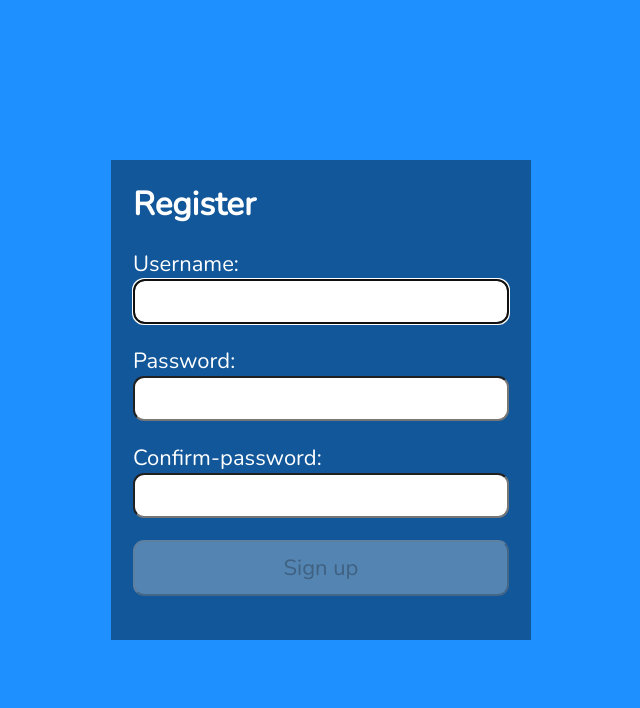
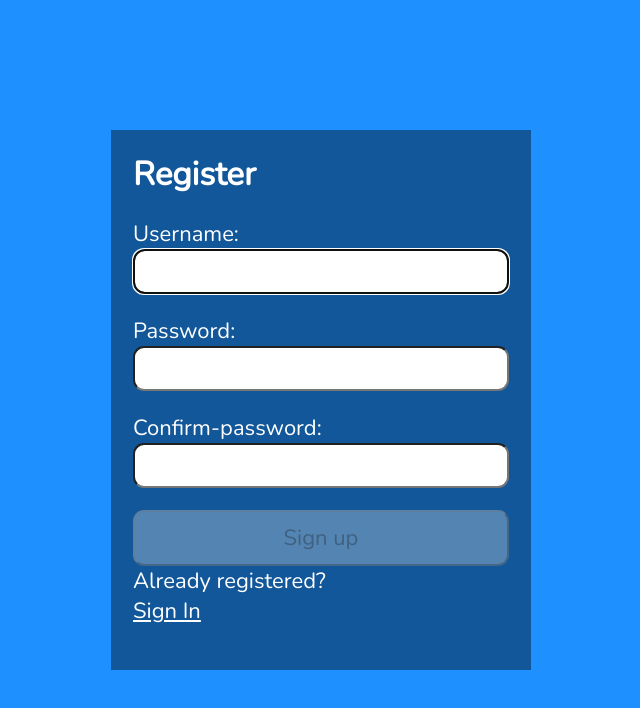
Before and after one commit to ymCorporate/CalView, a React (Create React App) app: page / in a window 1280 px wide. Shown: the top 708 px of the page, without its empty margins (319-959 px from the left). Built offline with nearby package versions, Linux system fonts and the light colour scheme.

Commit message:
completion of registration form

```diff
--- a/package.json
+++ b/package.json
@@ -9,6 +9,7 @@
     "@testing-library/jest-dom": "^5.17.0",
     "@testing-library/react": "^13.4.0",
     "@testing-library/user-event": "^13.5.0",
+    "axios": "^1.6.8",
     "node": "^22.1.0",
     "react": "^18.3.1",
     "react-dom": "^18.3.1",
--- a/src/Register.js
+++ b/src/Register.js
@@ -1,6 +1,7 @@
 import { useRef,useState,useEffect} from "react";
 import { faCheck,faTimes,faInfoCircle} from "@fortawesome/free-solid-svg-icons";
 import { FontAwesomeIcon } from "@fortawesome/react-fontawesome";
+//import axios from './api/axios'
 
 const USER_REGX = /^[a-zA-Z][a-zA-Z0-9_]{3,23}$/;
 const PWD_REGX =/^(?=.*[a-z])(?=.*[A-Z])(?=.*[0-9])(?=.*[!@#$%]).{8,24}$/;
@@ -23,6 +24,8 @@
 
     const [errMsg,setErrMsg]= useState('')
     const [success,setSuccess]=useState(false)
+
+    const REG_URL = '/register'
 
     useEffect(() => {
         userRef.current.focus();
@@ -47,12 +50,42 @@
     useEffect(()=>{
         setErrMsg('');
     },[user,pwd,matchPwd])
+
+    const handleSubmit= async (e)=>{
+        e.preventDefault();
+        const v1 = USER_REGX.test(user)
+        const v2 = USER_REGX.test(pwd)
+        if(!v1 || !v2) {
+            setErrMsg('Invalid entry');
+            return;
+        }
+        console.log(user,pwd)
+        setSuccess(true)
+        }
+        // try{
+        //     const response = await axios.post(REG_URL,JSON.stringify(
+        //         {user,pwd}),{
+        //         headers:{'content-type':'/application/json'},
+        //         withCredentials:true
+        //     })
+        //     console.log(response.data)
+        //     console.log(JSON.stringify(response))
+        //     setSuccess(true)
+        // }catch(err){
+        //     setErrMsg(err)
+        // }
     return(
+        <>
+            {success?(
             <section>
+                <h1>Success!</h1>
+                <p><a href='#'>Sign up</a></p>
+            </section>
+              ):(<section>
                     <p ref={errRef} className={errMsg ? "errmsg":"offscreen"}
                        aria-live="assertive">{errMsg}</p>
                     <h1>Register</h1>
-            <form>
+                    <form onSubmit={handleSubmit}>
                         <label htmlFor="username">
                             Username:
                             <span className={validName ? "valid" : "hide"}>
@@ -135,9 +168,17 @@
                             <FontAwesomeIcon icon={faInfoCircle}/>
                             Must match the password entered
                         </p>
-                <button disabled={!validName || !validPwd || !validMatch}>Sign up</button>
+                        <button disabled={!validName || !validPwd || !validMatch ? true:false}>Sign up</button>
+                        <p>
+                            Already registered?<br/>
+                            <span className="line">
+                                <a href='#'>Sign In</a>
+                            </span>
+                        </p>
                     </form>
                 </section>
+            )}
+        </>
     )
 }
 
```
Also changed, not shown: 1 other file (tests, documents, lock files or other folders). Lines whose indentation alone changed are shown as unchanged.
